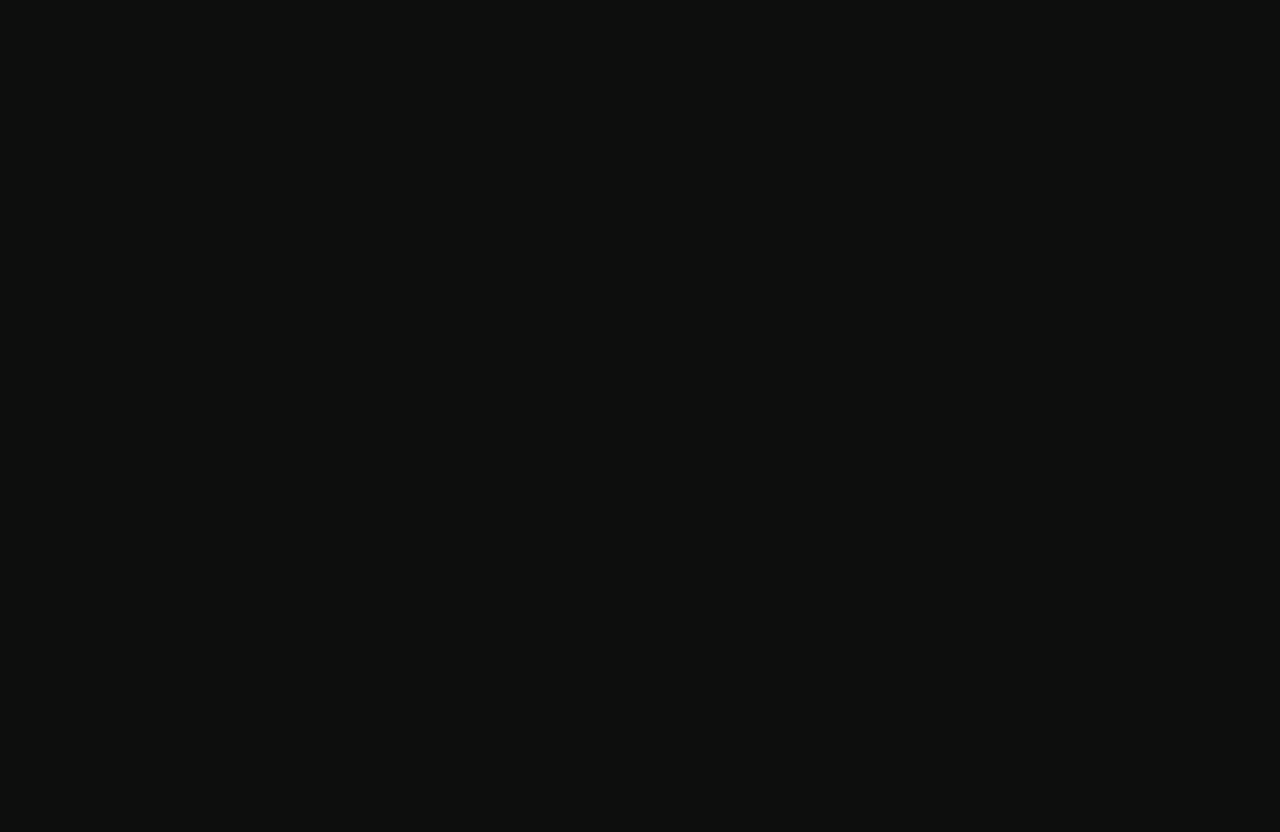
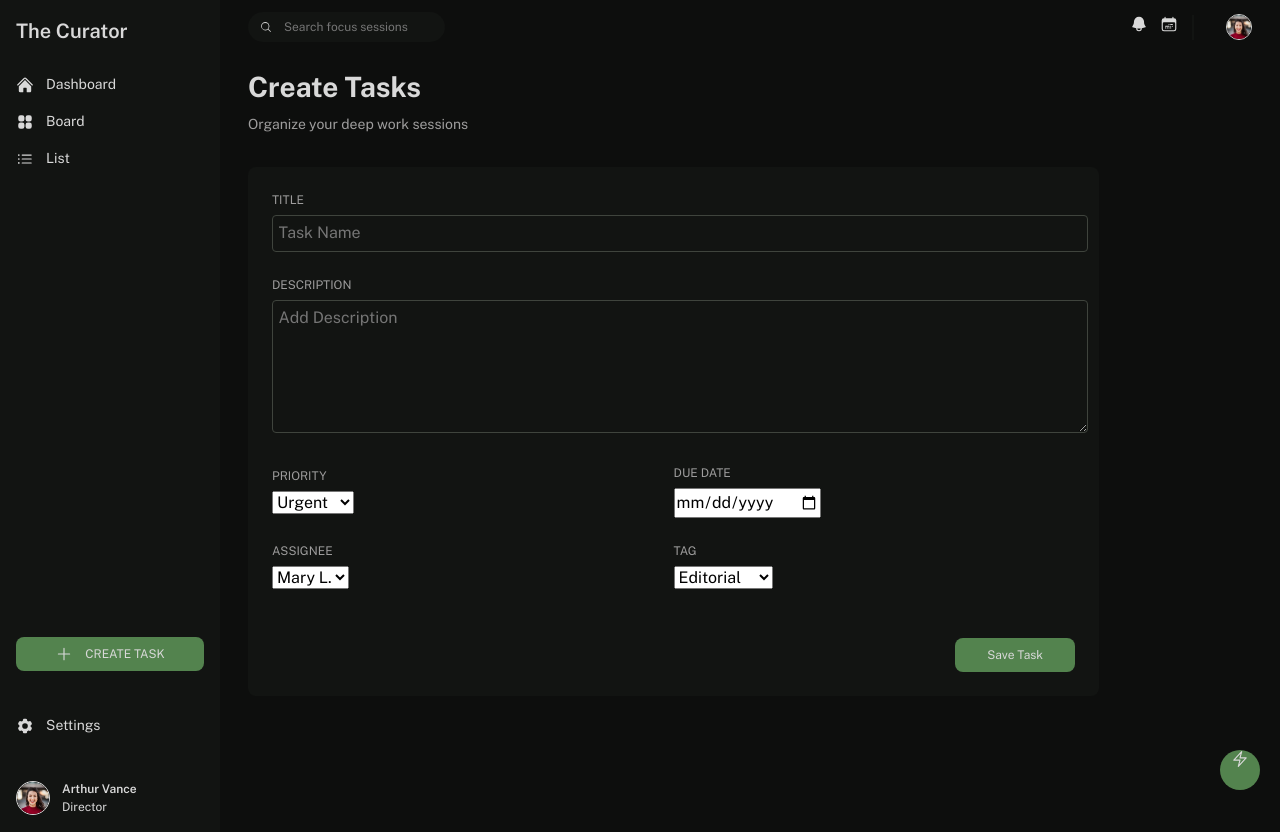
Before and after one commit to Bridgetamana/curator, a React (Vite) app: page /create-task in a window 1280 px wide. Before the commit this address had no page. Before the commit the page ends 800 px from the top, so only its background shows below. Built offline with nearby package versions, Linux system fonts and the light colour scheme.

Commit message:
feat: add Create Task component and update routing in AppLayout

```diff
--- a/src/App.jsx
+++ b/src/App.jsx
@@ -4,8 +4,8 @@ import Header from "./components/header/Header";
 import Dashboard from "./components/dashboard/Dashboard";
 import Board from "./components/board/Board";
 import List from "./components/list/List";
-import Projects from "./components/projects/Projects";
 import Setting from "./components/setting/Setting";
+import CreateTask from "./components/create-task/CreateTask";
 
 function AppLayout() {
   return (
@@ -45,8 +45,8 @@ function App() {
         <Route path="dashboard" element={<Dashboard />} />
         <Route path="board" element={<Board />} />
         <Route path="list" element={<List />} />
-        <Route path="projects" element={<Projects />} />
         <Route path="settings" element={<Setting />} />
+        <Route path="create-task" element={<CreateTask />} />
       </Route>
     </Routes>
   );
--- a/src/components/board/Board.jsx
+++ b/src/components/board/Board.jsx
@@ -1,5 +1,6 @@
 import styles from "./Board.module.css";
 import avatar from "../../assets/avatar.webp";
+import { NavLink } from "react-router-dom";
 
 export default function Board() {
   return (
@@ -23,6 +24,7 @@ export default function Board() {
               className={styles.columnAddButton}
               aria-label="Add task to To do"
             >
+              <NavLink to="create-task">
                 <svg
                   xmlns="http://www.w3.org/2000/svg"
                   fill="none"
@@ -37,6 +39,7 @@ export default function Board() {
                     d="M12 4.5v15m7.5-7.5h-15"
                   />
                 </svg>
+              </NavLink>
             </button>
           </header>
 
@@ -100,6 +103,7 @@ export default function Board() {
               className={styles.columnAddButton}
               aria-label="Add task to To do"
             >
+              <NavLink to="create-task">
                 <svg
                   xmlns="http://www.w3.org/2000/svg"
                   fill="none"
@@ -114,6 +118,7 @@ export default function Board() {
                     d="M12 4.5v15m7.5-7.5h-15"
                   />
                 </svg>
+              </NavLink>
             </button>
           </header>
 
@@ -177,6 +182,7 @@ export default function Board() {
               className={styles.columnAddButton}
               aria-label="Add task to To do"
             >
+              <NavLink to="create-task">
                 <svg
                   xmlns="http://www.w3.org/2000/svg"
                   fill="none"
@@ -191,6 +197,7 @@ export default function Board() {
                     d="M12 4.5v15m7.5-7.5h-15"
                   />
                 </svg>
+              </NavLink>
             </button>
           </header>
 
--- /dev/null
+++ b/src/components/create-task/CreateTask.jsx
@@ -0,0 +1,93 @@
+import styles from "./CreateTask.module.css";
+
+export default function CreateTask() {
+  return (
+    <section>
+      <header className={styles.createTaskHeader}>
+        <div className={styles.createTaskTitleGroup}>
+          <h1 className={styles.createTaskTitle}>Create Tasks</h1>
+          <p className={styles.createTaskSubtitle}>
+            Organize your deep work sessions
+          </p>
+        </div>
+      </header>
+
+      <form action="" className={styles.createTaskForm}>
+        <div className={styles.formGroup}>
+          <label htmlFor="task-title" className={styles.label}>
+            Title
+          </label>
+          <input
+            type="text"
+            id="task-title"
+            name="title"
+            className={styles.titleInput}
+            placeholder="Task Name"
+            required
+          />
+        </div>
+        <div className={styles.formGroup}>
+          <label htmlFor="task-description" className={styles.label}>
+            Description
+          </label>
+          <textarea
+            name="description"
+            id="task-description"
+            rows="5"
+            cols="20"
+            placeholder="Add Description"
+            className={styles.descriptionInput}
+            required
+          ></textarea>
+        </div>
+        <div className={styles.formSelectGroup}>
+          <div className={styles.formGroup}>
+            <label htmlFor="task-priority" className={styles.label}>
+              Priority
+            </label>
+            <select
+              name="priority"
+              id="task-priority"
+              className={styles.taskPriority}
+            >
+              <option value="urgent">Urgent</option>
+              <option value="high">High</option>
+              <option value="medium">Medium</option>
+              <option value="low">Low</option>
+            </select>
+          </div>
+          <div>
+            <label htmlFor="task-duedate" className={styles.label}>
+              Due Date
+            </label>
+            <input type="date" name="duedate" id="task-duedate" />
+          </div>
+        </div>
+        <div className={styles.formSelectGroup}>
+          <div className={styles.formGroup}>
+            <label htmlFor="assignee" className={styles.label}>
+              Assignee
+            </label>
+            <select name="assignee" id="task-assignee">
+              <option value="mary">Mary L.</option>
+              <option value="john">John S.</option>
+            </select>
+          </div>
+          <div className={styles.formGroup}>
+            <label htmlFor="task-tag" className={styles.label}>
+              Tag
+            </label>
+            <select name="tag" id="task-tag">
+              <option value="editorial">Editorial</option>
+              <option value="marketing">Marketing</option>
+              <option value="personal">Personal</option>
+            </select>
+          </div>
+        </div>
+        <div className={styles.saveTask}>
+          <button className={styles.saveTaskButton}>Save Task</button>
+        </div>
+      </form>
+    </section>
+  );
+}
--- /dev/null
+++ b/src/components/create-task/CreateTask.module.css
@@ -0,0 +1,83 @@
+.createTask {
+  display: flex;
+  flex-direction: column;
+  gap: var(--spacing-lg);
+}
+
+.createTaskHeader {
+  display: flex;
+  align-items: end;
+  justify-content: space-between;
+  gap: var(--spacing-md);
+  flex-wrap: wrap;
+}
+
+.createTaskTitleGroup {
+  display: flex;
+  flex-direction: column;
+  gap: var(--spacing-xs);
+}
+
+.createTaskTitle {
+  font-size: var(--title);
+}
+
+.createTaskSubtitle {
+  font-size: var(--subtext);
+  color: var(--muted_text);
+}
+
+.createTaskForm {
+  width: 80%;
+  padding: 1.5rem;
+  background-color: var(--cards);
+  border-radius: var(--radius);
+  display: flex;
+  flex-direction: column;
+  gap: var(--spacing-lg);
+  margin-top: 2rem;
+}
+
+.label {
+  display: block;
+  text-transform: uppercase;
+  color: var(--muted_text);
+  font-size: var(--label);
+  padding-bottom: 6px;
+}
+
+.titleInput,
+.descriptionInput {
+  width: 100%;
+  background-color: transparent;
+  border-radius: 4px;
+  padding: 0.35em;
+  outline-color: var(--primary);
+  border: 1px solid var(--secondary);
+  color: var(--tertiary);
+}
+
+.formSelectGroup {
+  display: grid;
+  grid-template-columns: 1fr 1fr;
+  align-items: center;
+  justify-items: start;
+}
+
+.taskPriority {
+  width: 100%;
+}
+
+.saveTask {
+  display: flex;
+  justify-content: end;
+  margin-top: 1.5rem;
+}
+
+.saveTaskButton {
+  padding: 8px;
+  width: 120px;
+  background-color: var(--primary);
+  border-radius: var(--radius);
+  font-size: var(--label);
+}
--- a/src/components/projects/Projects.jsx
+++ /dev/null
@@ -1,16 +0,0 @@
-import styles from "./Projects.module.css";
-
-export default function Projects() {
-  return (
-    <section>
-      <header className={styles.projectHeader}>
-        <div className={styles.projectTitleGroup}>
-          <h1 className={styles.projectTitle}>Project Tasks</h1>
-          <p className={styles.projectSubtitle}>
-            Organize your deep work sessions
-          </p>
-        </div>
-      </header>
-    </section>
-  );
-}
--- a/src/components/projects/Projects.module.css
+++ /dev/null
@@ -1,28 +0,0 @@
-.project {
-  display: flex;
-  flex-direction: column;
-  gap: var(--spacing-lg);
-}
-
-.projectHeader {
-  display: flex;
-  align-items: end;
-  justify-content: space-between;
-  gap: var(--spacing-md);
-  flex-wrap: wrap;
-}
-
-.projectTitleGroup {
-  display: flex;
-  flex-direction: column;
-  gap: var(--spacing-xs);
-}
-
-.projectTitle {
-  font-size: var(--title);
-}
-
-.projectSubtitle {
-  font-size: var(--subtext);
-  color: var(--muted_text);
-}
--- a/src/components/sidebar/Sidebar.jsx
+++ b/src/components/sidebar/Sidebar.jsx
@@ -60,26 +60,6 @@ export default function Sidebar() {
     },
     {
       id: 4,
-      title: "Projects",
-      path: "projects",
-      icon: (
-        <svg
-          xmlns="http://www.w3.org/2000/svg"
-          viewBox="0 0 24 24"
-          fill="currentColor"
-          width={18}
-        >
-          <path
-            fillRule="evenodd"
-            d="M5.625 1.5c-1.036 0-1.875.84-1.875 1.875v17.25c0 1.035.84 1.875 1.875 1.875h12.75c1.035 0 1.875-.84 1.875-1.875V12.75A3.75 3.75 0 0 0 16.5 9h-1.875a1.875 1.875 0 0 1-1.875-1.875V5.25A3.75 3.75 0 0 0 9 1.5H5.625ZM7.5 15a.75.75 0 0 1 .75-.75h7.5a.75.75 0 0 1 0 1.5h-7.5A.75.75 0 0 1 7.5 15Zm.75 2.25a.75.75 0 0 0 0 1.5H12a.75.75 0 0 0 0-1.5H8.25Z"
-            clipRule="evenodd"
-          />
-          <path d="M12.971 1.816A5.23 5.23 0 0 1 14.25 5.25v1.875c0 .207.168.375.375.375H16.5a5.23 5.23 0 0 1 3.434 1.279 9.768 9.768 0 0 0-6.963-6.963Z" />
-        </svg>
-      ),
-    },
-    {
-      id: 5,
       title: "Settings",
       path: "settings",
       icon: (
@@ -106,7 +86,7 @@ export default function Sidebar() {
 
         <nav>
           <ul className={styles.navList}>
-            {navList.slice(0, 4).map((item) => (
+            {navList.slice(0, 3).map((item) => (
               <li className={styles.navItem} key={item.id}>
                 <NavLink
                   to={item.path}
@@ -127,6 +107,7 @@ export default function Sidebar() {
 
       <div className={styles.sidebarBottom}>
         <button type="button" className={styles.createTaskButton}>
+          <NavLink to="create-task" className={styles.createTaskLink}>
             <svg
               xmlns="http://www.w3.org/2000/svg"
               fill="none"
@@ -142,11 +123,12 @@ export default function Sidebar() {
               />
             </svg>
             Create Task
+          </NavLink>
         </button>
 
         <nav aria-label="Secondary">
           <ul className={styles.navList}>
-            {navList.slice(4, 5).map((item) => (
+            {navList.slice(3, 4).map((item) => (
               <li className={styles.navItem} key={item.id}>
                 <NavLink
                   to={item.path}
--- a/src/components/sidebar/Sidebar.module.css
+++ b/src/components/sidebar/Sidebar.module.css
@@ -48,15 +48,18 @@
 }
 
 .createTaskButton {
-  display: flex;
-  justify-content: center;
   padding: 0.5rem;
   width: 100%;
-  gap: var(--spacing-sm);
   border-radius: var(--radius);
   text-transform: uppercase;
   background-color: var(--primary);
   font-size: var(--label);
+}
+
+.createTaskLink {
+  display: flex;
+  justify-content: center;
+  gap: var(--spacing-sm);
 }
 
 .userPanel {
--- a/src/index.css
+++ b/src/index.css
@@ -61,7 +61,8 @@ img {
 
 input,
 button,
-select {
+select,
+textarea {
   font: inherit;
 }
 
```
Lines whose indentation alone changed are shown as unchanged.
